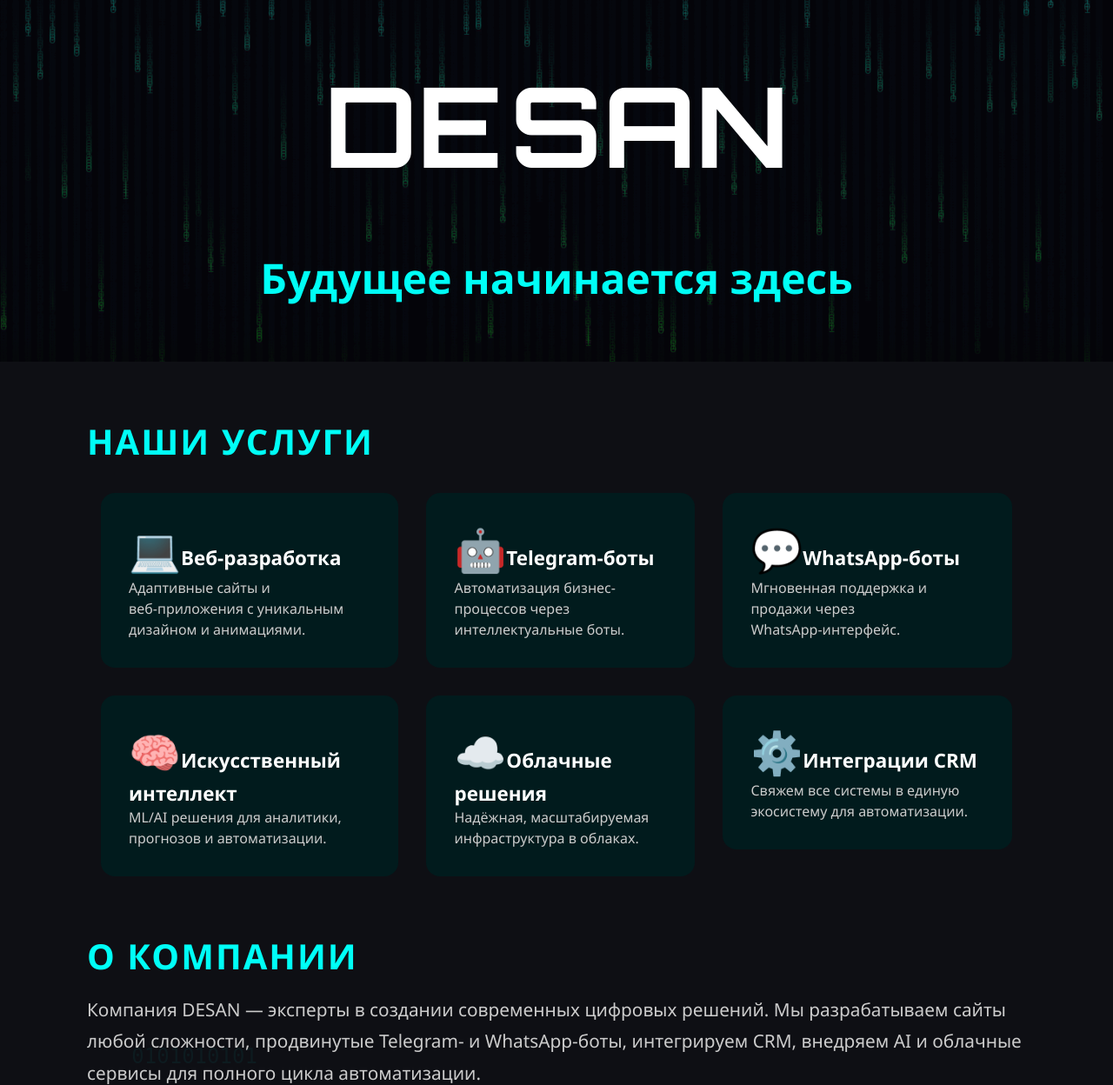
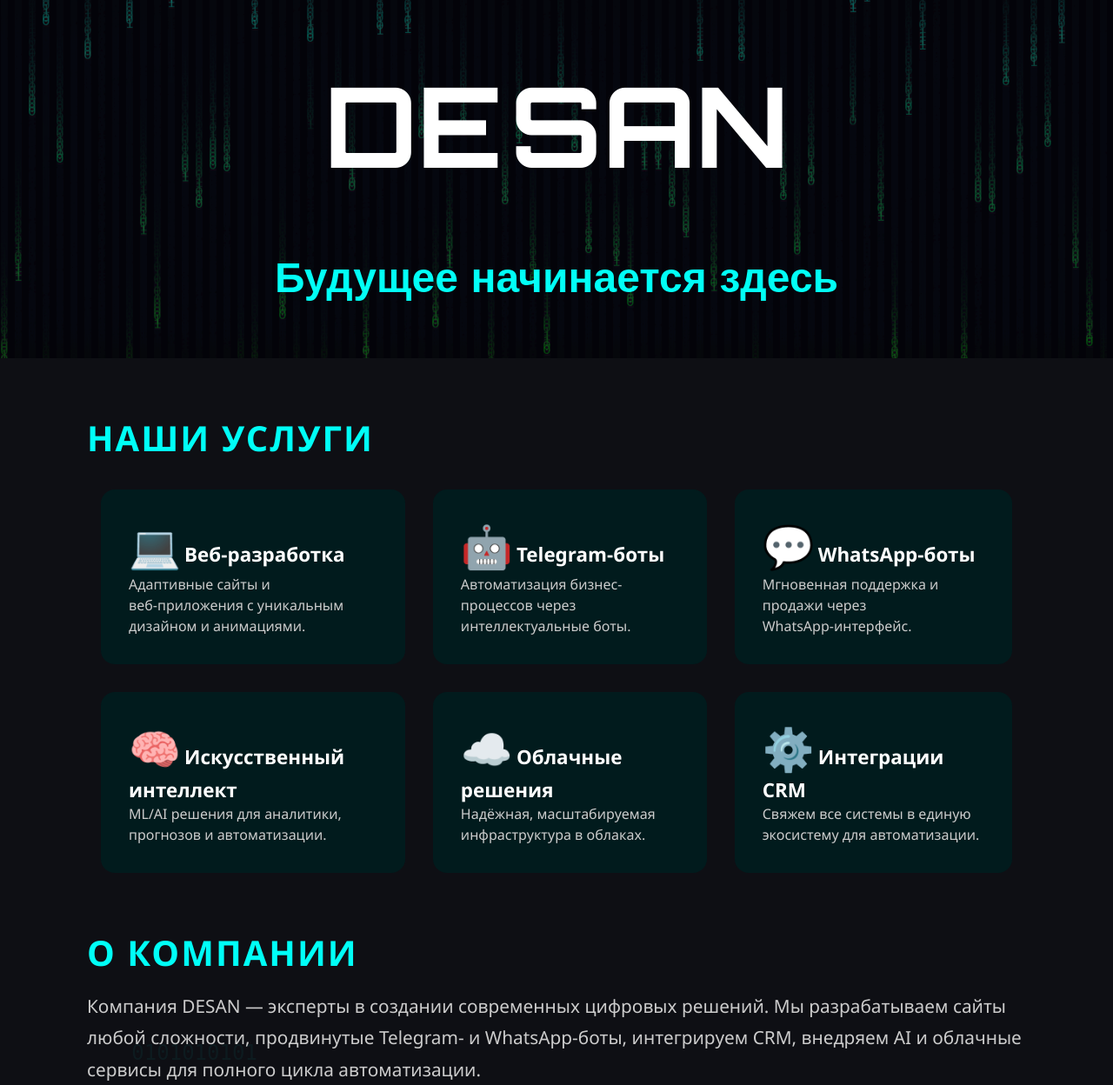
Before and after one commit to Lenort/desan-site, a Flask app: page / in a window 1280 px wide. Shown: the top 1248 px of the page at 87% size. Run offline with Flask 3, Linux system fonts and the light colour scheme.

Commit message:
Update index.html

```diff
--- a/app/templates/index.html
+++ b/app/templates/index.html
@@ -9,108 +9,144 @@
   <style>
     /* ========== RESET ========== */
     *{margin:0;padding:0;box-sizing:border-box;}
-    body{background:#0e0f14;color:#eee;overflow-x:hidden;font-family:'Segoe UI',sans-serif;}
+    body {
+      background:#0e0f14; color:#eee;
+      overflow-x:hidden;
+      font-family:'Segoe UI',sans-serif;
+    }
     a{color:inherit;text-decoration:none;}
-    h2{color:#00fff7;font-size:2.5rem;margin-bottom:1rem;text-transform:uppercase;letter-spacing:2px;}
+    h2{
+      color:#00fff7;
+      font-size:2.5rem;
+      margin-bottom:1rem;
+      text-transform:uppercase;
+      letter-spacing:2px;
+    }
 
     /* ========== HEADER ========== */
     header.header {
-      position:relative;width:100%;padding:4rem 1rem;
-      background:rgba(14,15,20,0.94);backdrop-filter:blur(12px);
-      text-align:center;overflow:hidden;
+      position:relative;
+      width:100%; padding:4rem 1rem;
+      background:rgba(14,15,20,0.94);
+      backdrop-filter:blur(12px);
+      text-align:center; overflow:hidden;
     }
+    /* два canvas для matrix */
     header.header canvas {
-      position:absolute;top:0;left:0;width:100%;height:100%;pointer-events:none;
+      position:absolute; top:0; left:0; width:100%; height:100%; pointer-events:none;
     }
-    canvas.bg{z-index:0;filter:brightness(0.4);}
-    canvas.fg{z-index:2;mix-blend-mode:screen;opacity:0.15;animation:fgPulse 15s infinite alternate;}
-    @keyframes fgPulse{from{opacity:0.1;}to{opacity:0.25;}}
-    canvas.sub{position:absolute;top:20%;left:0;width:100%;height:60%;z-index:4;pointer-events:none;mix-blend-mode:overlay;opacity:0.15;}
+    canvas.bg { z-index:0; filter:brightness(0.4); }
+    canvas.fg {
+      z-index:3; mix-blend-mode:screen; opacity:0.2;
+      animation:fgPulse 20s infinite alternate;
+    }
+    @keyframes fgPulse { from{opacity:0.1;}to{opacity:0.25;} }
 
-    /* LOGO */
+    /* logo */
     header.header .logo {
-      position:relative;z-index:3;display:inline-block;
-      font-family:'Orbitron',sans-serif;font-size:8rem;letter-spacing:14px;color:#fff;margin-bottom:1rem;
+      position:relative; z-index:1;
+      font-family:'Orbitron',sans-serif;
+      font-size:8rem; letter-spacing:14px; color:#fff;
+      margin-bottom:1rem; display:inline-block;
+      user-select:none;
     }
     header.header .logo span {
-      position:relative;display:inline-block;width:1ch;overflow:hidden;
+      display:inline-block; position:relative; width:1ch; overflow:hidden;
     }
-    /* плотные столбики символов */
+    /* столбики символов длиной 5–15 */
     header.header .logo span::before {
-      content:'<>[{}]*/\\<>[{}]*/\\'; /* дублируем для плотности */
-      position:absolute;top:-300%;left:0;
-      white-space:nowrap;font-family:monospace;font-size:1rem;
-      color:rgba(0,255,247,0.2);animation:logoRain 12s linear infinite;
+      content:attr(data-stream);
+      position:absolute; top:-200%; left:0;
+      white-space:nowrap; font-family:monospace; font-size:1rem;
+      color:rgba(0,255,247,0.2);
+      animation:logoRain 15s linear infinite;
     }
     @keyframes logoRain {
-      0%{transform:translateY(0);}100%{transform:translateY(300%);}
+      0%{transform:translateY(0);}100%{transform:translateY(200%);}
     }
 
-    /* быстрый редкий глитч */
-    @keyframes logoFlash {
-      0%,100%{color:#fff;}
-      50%{color:#00ff8a;}
+    /* subtitle + overlay */
+    header.header .header-subtitle {
+      position:relative; z-index:1;
+      font-family:'Orbitron',sans-serif;
+      font-size:3rem; font-weight:600; color:#00fff7; margin-top:1rem;
     }
-
-    header.header .header-subtitle {
-      position:relative;z-index:3;
-      font-size:3rem;font-weight:600;color:#00fff7;margin-top:1rem;
+    canvas.sub {
+      position:absolute; top:calc(50% + 2rem); left:0;
+      width:100%; height:3rem; z-index:2; pointer-events:none;
+      mix-blend-mode:overlay; opacity:0.1;
     }
 
     @media(max-width:720px){
-      header.header{padding:2rem 1rem;}
-      header.header .logo{font-size:4.5rem;letter-spacing:8px;}
-      header.header .header-subtitle{font-size:1.8rem;}
+      header.header {padding:2rem 1rem;}
+      header.header .logo {font-size:4.5rem;letter-spacing:8px;}
+      header.header .header-subtitle {font-size:1.8rem;}
     }
 
     /* ========== MAIN ========== */
     main{max-width:1080px;width:90%;margin:4rem auto;}
-    section{opacity:0;transform:translateY(30px);transition:opacity .8s,transform .8s;margin-bottom:3rem;}
+    section{
+      opacity:0; transform:translateY(30px);
+      transition:opacity .8s,transform .8s; margin-bottom:3rem;
+    }
     section.visible{opacity:1;transform:translateY(0);}
 
     /* ========== SERVICES ========== */
     .services-table{width:100%;border-collapse:collapse;margin-bottom:2rem;}
     .services-table td{padding:1rem;vertical-align:top;}
-    .service-item {
-      position:relative;background:#011b1d;border-radius:16px;padding:2rem;overflow:hidden;
-      cursor:default;transition:box-shadow .3s;
+    .service-item{
+      position:relative; background:#011b1d; border-radius:16px; padding:2rem;
+      overflow:hidden; cursor:default; transition:box-shadow .3s;
+    }
+    /* глитч‑эффект фона */
+    .service-item::before {
+      content:attr(data-glitch);
+      position:absolute; top:0; left:0; width:100%; height:100%;
+      font-family:monospace; font-size:2rem; white-space:nowrap;
+      color:rgba(0,255,138,0.1); opacity:0;
+      transition:opacity .3s;
+    }
+    .service-item:hover::before {
+      opacity:1; animation:svcRain 4s linear infinite;
+    }
+    @keyframes svcRain {
+      0%{transform:translate3d(0,-100%,0);}100%{transform:translate3d(0,100%,0);}
     }
     .service-item:hover{box-shadow:0 12px 36px rgba(0,255,138,0.5);}
-    .service-item::before {
-      content:'<>[{}]*/\\';position:absolute;top:10%;left:10%;
-      font-family:monospace;font-size:1.2rem;color:rgba(0,255,138,0.1);
-      opacity:0;transition:opacity .3s;
-    }
-    .service-item:hover::before{opacity:1;animation:svcSymbols 3s infinite;}
-    @keyframes svcSymbols{from{transform:translate(0,0);}to{transform:translate(50px,50px);}}
-
     .service-item .icon{font-size:3rem;margin-bottom:1rem;color:#00ff8a;}
-    .service-item .title{
-      font-size:1.4rem;font-weight:700;margin-bottom:1rem;color:#fff;
-      transition:text-shadow .3s;
-    }
-    /* hover-глитч */
-    .service-item:hover .title{animation:glitch 1.2s;}
-
+    .service-item .title{font-size:1.4rem;font-weight:700;margin-bottom:1rem;color:#fff;}
     .service-item .desc{color:#ccc;font-size:1rem;line-height:1.5;}
 
     @media(max-width:720px){
-      .services-table,.services-table tr,.services-table td{display:block;width:100%;}
+      .services-table,.services-table tr,.services-table td{
+        display:block;width:100%;
+      }
       .services-table td{padding:0 0 1rem;}
     }
 
     /* ========== ABOUT ========== */
-    .about p{font-size:1.3rem;line-height:1.75;color:#ccc;position:relative;overflow:hidden;}
-    .about p::after {
+    .about p{
+      font-size:1.3rem;line-height:1.75;color:#ccc;
+      position:relative;overflow:hidden;
+    }
+    .about p::after{
       content:'0101010101';position:absolute;top:0;left:0;width:100%;height:100%;
-      color:rgba(0,255,247,0.05);font-family:monospace;font-size:1.5rem;white-space:nowrap;
-      pointer-events:none;animation:overlayMove 18s linear infinite;
+      color:rgba(0,255,247,0.05);font-family:monospace;font-size:1.5rem;
+      white-space:nowrap;pointer-events:none;
+      animation:overlayMove 18s linear infinite;
     }
-    @keyframes overlayMove{0%{transform:translate(0,0);}100%{transform:translate(140px,140px);}}
+    @keyframes overlayMove{
+      0%{transform:translate(0,0);}100%{transform:translate(140px,140px);}
+    }
 
     /* ========== FEATURES ========== */
-    .features-list{display:grid;grid-template-columns:repeat(auto-fit,minmax(280px,1fr));gap:2rem;margin-top:2rem;}
-    .feature-item{background:#122;border-radius:12px;padding:1.5rem;transition:transform .3s,background .3s;}
+    .features-list{
+      display:grid;grid-template-columns:repeat(auto-fit,minmax(280px,1fr));gap:2rem;margin-top:2rem;
+    }
+    .feature-item{
+      background:#122;border-radius:12px;padding:1.5rem;
+      transition:transform .3s,background .3s;
+    }
     .feature-item:hover{background:#144;transform:scale(1.05);}
     .feature-item h3{color:#00ff8a;margin-bottom:.5rem;}
     .feature-item p{color:#ccc;line-height:1.5;}
@@ -196,39 +254,38 @@
 <footer class="footer">&copy; 2025 DESAN. Все права защищены.</footer>
 
 <script>
-  // MATRIX EFFECT (еще медленнее)
-  const bg = document.querySelector('canvas.bg'),
-        fg = document.querySelector('canvas.fg'),
-        sub = document.querySelector('canvas.sub'),
-        ctxBg = bg.getContext('2d'),
-        ctxFg = fg.getContext('2d'),
-        ctxSub= sub.getContext('2d');
+  // MATRIX EFFECT (замедлено)
+  const bg=document.querySelector('canvas.bg'),
+        fg=document.querySelector('canvas.fg'),
+        sub=document.querySelector('canvas.sub'),
+        ctxBg=bg.getContext('2d'),
+        ctxFg=fg.getContext('2d'),
+        ctxSub=sub.getContext('2d');
   let w,h,cols,drops;
-  const size=14, c0=[0,255,247], c1=[0,255,16];
+  const size=16,c0=[0,255,247],c1=[0,255,16];
 
   function lerp(a,b,t){return a.map((v,i)=>v+(b[i]-v)*t);}
   function resize(){
-    w=innerWidth; h=500;
+    w=innerWidth;h=500;
     [bg,fg].forEach(c=>{c.width=w;c.height=h;});
-    sub.width=w; sub.height=60;
+    sub.width=w;sub.height=60;
     cols=Math.floor(w/size);
     drops=Array(cols).fill(0).map(()=>Math.random()*h/size);
   }
 
   function drawMatrix(ctx,height,invert=false){
-    ctx.fillStyle='rgba(14,15,20,0.1)';
-    ctx.fillRect(0,0,w,height);
+    ctx.fillStyle='rgba(14,15,20,0.1)';ctx.fillRect(0,0,w,height);
     ctx.font=`${size}px monospace`;
     drops.forEach((d,i)=>{
       const t=Math.min(Math.max(d/(height/size),0),1),
             [r,g,b]=lerp(c0,c1,t),
             ch=Math.random()>0.5?'0':'1';
       ctx.fillStyle=invert
-        ?`rgba(${255-r},${255-g},${255-b},0.2)`
-        :`rgba(${r},${g},${b},0.5)`;
+        ?`rgba(${255-r},${255-g},${255-b},0.3)`
+        :`rgba(${r},${g},${b},0.7)`;
       ctx.fillText(ch,i*size,d*size);
-      drops[i]+=0.08+Math.random()*0.02;
-      if(drops[i]*size>height&&Math.random()>0.99)drops[i]=0;
+      drops[i]+=0.1+Math.random()*0.04;
+      if(drops[i]*size>height&&Math.random()>0.995)drops[i]=0;
     });
   }
 
@@ -257,12 +314,14 @@
           orig=spans[i].textContent,
           s=syms[Math.floor(Math.random()*syms.length)];
     spans[i].textContent=s;
-    spans[i].style.animation='logoFlash .3s';
+    spans[i].setAttribute('data-stream', Array.from({length:5+Math.random()*10|0}).map(_=>syms[Math.floor(Math.random()*syms.length)]).join(''));
+    spans[i].style.color='#00ff8a';
     setTimeout(()=>{
       spans[i].textContent=orig;
-      spans[i].style.animation='';
+      spans[i].removeAttribute('data-stream');
+      spans[i].style.color='#fff';
     },300);
-  },3000);
+  },2000);
 </script>
 
 </body>
```
Also changed, not shown: other parts of app/templates/index.html (+46 -24 lines).
